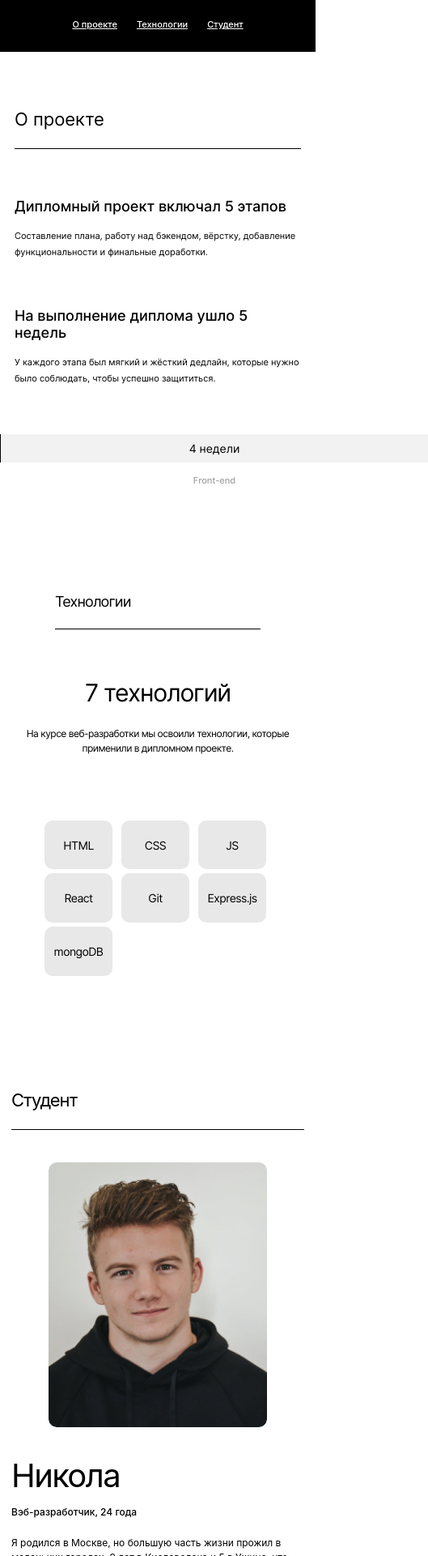
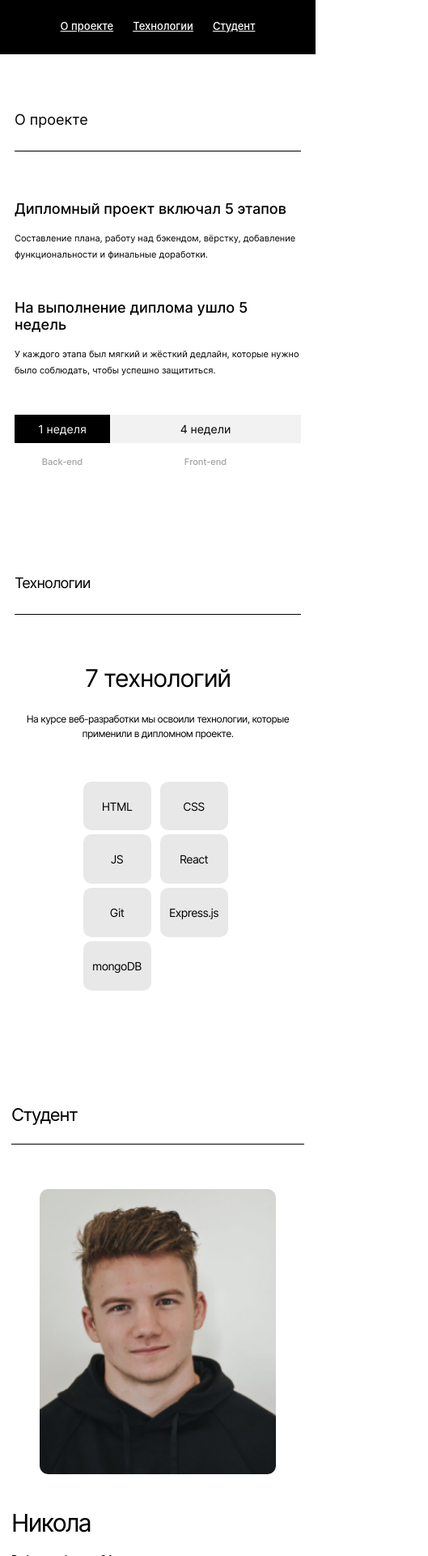
Before and after one commit to Nikosich/movies-explorer-frontend, a React app: page / in a window 390 px wide. Shown: the part 79-2000 px from the top of the page at 81% size, 529 px wide, since content can reach past the window. Built offline with nearby package versions, Linux system fonts and the light colour scheme.

Commit message:
secondlayoutfix

```diff
--- a/src/components/AboutMe/AboutMe.css
+++ b/src/components/AboutMe/AboutMe.css
@@ -97,8 +97,8 @@
 .about__photo {
   border-radius: 10px;
   margin: 0;
-  max-width: 270px;
-  max-height: 327px;
+  width: 270px;
+  height: 327px;
   object-fit: cover;
 }
 
@@ -133,8 +133,8 @@
   }
 
   .about__photo {
-    max-width: 255px;
-    max-height: 307px;
+    width: 255px;
+    height: 307px;
   }
 }
 
@@ -145,7 +145,7 @@
 
   .about__name {
     margin-top: 40px;
-    font-size: 40px;
+    font-size: 30px;
     line-height: 40px;
     letter-spacing: -1.6px;
   }
@@ -167,7 +167,8 @@
   .about__photo {
     order: 1;
     margin: 0 auto;
-    max-width: 300px;
-    max-height: 350px;
+    margin-top: 15px;
+    width: 292px;
+    height: 352px;
   }
 }
--- a/src/components/AboutProject/AboutProject.css
+++ b/src/components/AboutProject/AboutProject.css
@@ -67,8 +67,8 @@
   display: grid;
   grid-template-columns: 1fr 4fr;
   grid-template-rows: 36px auto;
-  justify-content: center;
-  align-items: center;
+  justify-content: left;
+  align-items: flex-start;
   text-align: center;
 }
 
@@ -101,6 +101,7 @@
   color: #a0a0a0;
 }
 
+
 @media screen and (max-width: 800px) {
   .project {
     padding: 90px 50px;
@@ -118,11 +119,9 @@
   .project__runtime {
     grid-template-columns: 1fr 3fr;
   }
-  .project__week_left {
-    width:140px;
-  }
-  .project__week_right {
-    width: 528px;
+
+  .project__runtime {
+    grid-template-columns: 140px 3fr;
   }
 }
 
@@ -130,6 +129,12 @@
   .project {
     padding: 70px 18px;
   }
+
+  .project__title {
+    font-size: 18px;
+    padding-bottom: 28px;
+  }
+
 
   .project__container {
     margin: 60px 0 0;
@@ -141,7 +146,7 @@
 
   .project__plan {
     width: 100%;
-    margin: 0 0 58px;
+    margin: 0 0 45px;
   }
 
   .project__name {
--- a/src/components/Footer/Footer.css
+++ b/src/components/Footer/Footer.css
@@ -57,18 +57,19 @@
 
 @media screen and (max-width: 800px) {
   .footer {
-    padding: 90px 50px;
+    padding: 55px 50px 20px;
   }
 }
 
 @media screen and (max-width: 500px) {
   .footer {
     background-color: white;
-    padding: 80px 10px 20px;
+    padding: 60px 10px 20px;
   }
 
   .footer__title {
     margin-bottom: 30px;
+    font-size: 12px;
   }
 
   .footer__container {
@@ -79,6 +80,7 @@
 
   .footer__date {
     margin-top: 30px;
+    font-size: 12px;
   }
 
   .footer__links {
@@ -87,6 +89,7 @@
     row-gap: 12px;
     justify-content: center;
     align-items: center;
+    font-size: 12px;
   }
 
   .footer__link {
--- a/src/components/NavTab/NavTab.css
+++ b/src/components/NavTab/NavTab.css
@@ -26,7 +26,7 @@
   color: inherit;
   font-style: normal;
   font-weight: 500;
-  font-size: 11px;
+  font-size: 13px;
   line-height: 1.45;
   text-decoration-line: underline;
   transition: opacity 0.3s;
--- a/src/components/Portfolio/Portfolio.css
+++ b/src/components/Portfolio/Portfolio.css
@@ -64,7 +64,8 @@
 .portfolio__arrow {
   width: 20px;
   height: 20px;
-  margin-bottom: -19px;
+
+  align-self: center;
 }
 
 @media screen and (max-width: 800px) {
--- a/src/components/Techs/Techs.css
+++ b/src/components/Techs/Techs.css
@@ -102,6 +102,8 @@
 
   .techs__title {
     font-size: 18px;
+    width:100%;
+    padding-bottom: 28px;
   }
 
   .techs__secondtitle {
@@ -112,6 +114,7 @@
   }
 
   .techs__list {
-    margin-top: 80px;
+    grid-template-columns: repeat(2, 90px);
+    margin-top: 50px;
   }
 }
```
